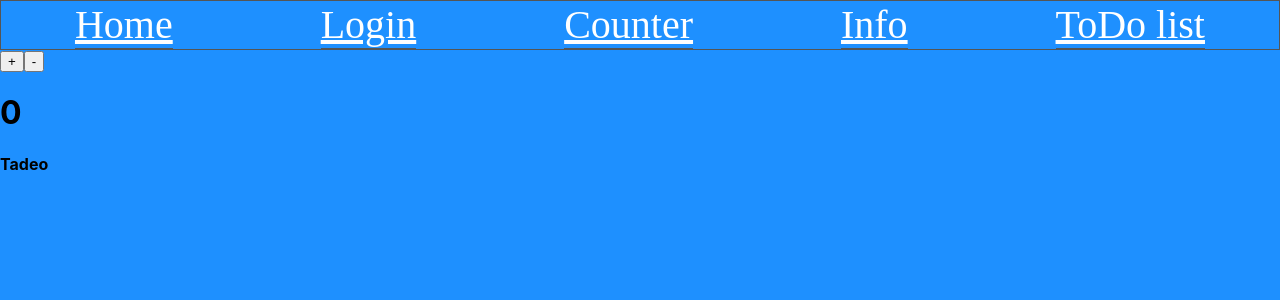
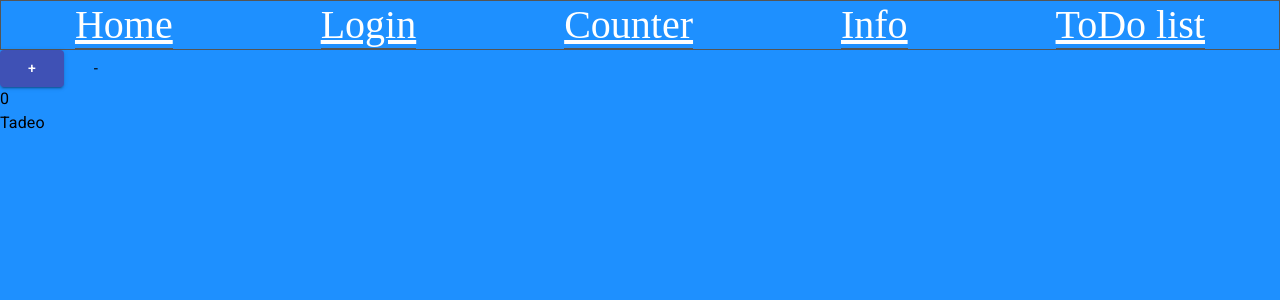
Before and after one commit to TadeoDaniel19/ReactMejorado, a React (Create React App) app: page /counter in a window 1280 px wide. Shown: the top 300 px of the page. Built offline with nearby package versions, Linux system fonts and the light colour scheme; the HTML template or start-up script is replaced by a standard one.

Commit message:
163111/hector.daniel/final-commit

```diff
--- a/package.json
+++ b/package.json
@@ -3,6 +3,7 @@
   "version": "0.1.0",
   "private": true,
   "dependencies": {
+    "@material-ui/core": "^4.9.4",
     "@testing-library/jest-dom": "^4.2.4",
     "@testing-library/react": "^9.3.2",
     "@testing-library/user-event": "^7.1.2",
@@ -11,9 +12,11 @@
     "react-devtools": "^4.4.0",
     "react-dom": "^16.12.0",
     "react-redux": "^7.2.0",
+    "react-router-dom": "^5.1.2",
     "react-scripts": "3.3.1",
     "redux": "^4.0.5",
     "redux-form": "^8.3.0",
+    "redux-saga": "^1.1.3",
     "redux-thunk": "^2.3.0"
   },
   "scripts": {
--- a/public/index.html
+++ b/public/index.html
@@ -3,6 +3,7 @@
   <head>
     <meta charset="utf-8" />
     <link rel="icon" href="%PUBLIC_URL%/favicon.ico" />
+    <link rel="stylesheet" href="https://fonts.googleapis.com/css?family=Roboto:300,400,500,700&display=swap" />
     <meta name="viewport" content="width=device-width, initial-scale=1" />
     <meta name="theme-color" content="#000000" />
     <meta
--- a/src/App.js
+++ b/src/App.js
@@ -6,6 +6,7 @@ import { BrowserRouter, Route,NavLink } from 'react-router-dom'
 import CounterRedux from './components/CounterRedux'
 import InfoRedux from './components/InfoRedux'
 import Todos from './components/Todos'
+import {Typography} from '@material-ui/core'
 
 const navStyles = {
   display: 'flex',
@@ -25,7 +26,7 @@ const secondStyle = {
 }
 
 const Home = () => (
-  <h1>Bienvenido!</h1>
+  <Typography>Bienvenido! </Typography>
 )
 
 const Navegation = () => {
--- a/src/components/CounterRedux/CounterRedux.jsx
+++ b/src/components/CounterRedux/CounterRedux.jsx
@@ -1,5 +1,6 @@
 import React from 'react'
 import { connect } from 'react-redux'
+import {Button, Typography} from '@material-ui/core'
 import { increment, decrement } from '../../Redux/Actions/counterActions'
 
 const CounterRedux = ({
@@ -11,10 +12,10 @@ const CounterRedux = ({
 
   return (
     <div>
-      <button onClick={increment}> + </button>
-      <button onClick={decrement}> - </button>
-      <h1>{counter}</h1>
-      <strong>{name}</strong>
+      <Button onClick={increment} variant="contained" color="primary"> + </Button>
+      <Button onClick={decrement}> - </Button>
+      <Typography> {counter} </Typography>
+      <Typography> {name} </Typography>
     </div>
   )
 }
--- a/src/components/InfoRedux/InfoRedux.jsx
+++ b/src/components/InfoRedux/InfoRedux.jsx
@@ -1,4 +1,5 @@
 import React from 'react'
+import {TextField, Typography} from '@material-ui/core'
 import { connect } from 'react-redux'
 import {updateName} from '../../Redux/Actions/userActions'
 
@@ -10,8 +11,8 @@ const InfoRedux = props => {
 
   return (
     <div>
-      <h1>{props.user.name} - {props.user.country}</h1>
-      <input onChange = {handlerChange} placeholder='INGRESA UN NOMBRE'></input>
+      <Typography>{props.user.name} - {props.user.country}</Typography>
+      <TextField onChange = {handlerChange} placeholder='INGRESA UN NOMBRE'/>
     </div>
   )
 }
--- a/src/components/LoginReduxForm/LoginReduxForm.jsx
+++ b/src/components/LoginReduxForm/LoginReduxForm.jsx
@@ -1,5 +1,6 @@
 import React from 'react'
 import { reduxForm, Field } from 'redux-form'
+import {Button, TextField} from '@material-ui/core'
 
 const LoginReduxForm = props => {
   const handleSubmit = formValues => {
--- a/src/components/Todos/Todos.jsx
+++ b/src/components/Todos/Todos.jsx
@@ -1,4 +1,5 @@
 import React from 'react'
+import {Typography} from '@material-ui/core'
 import { connect } from 'react-redux'
 import TodoForm from './TodoFrom'
 import TodoList from './TodoList'
@@ -26,7 +27,7 @@ const Todos = ({ todo, addTodo, updateTodo, deleteTodo }) => {
 
   return (
     <div>
-      <h1>ToDo List</h1>
+      <Typography>ToDo List</Typography>
       <TodoForm onSubmit={handleSubmit} />
       <TodoList
         todos={todo.todos}
```
Also changed, not shown: 1 other file (tests, documents, lock files or other folders).
